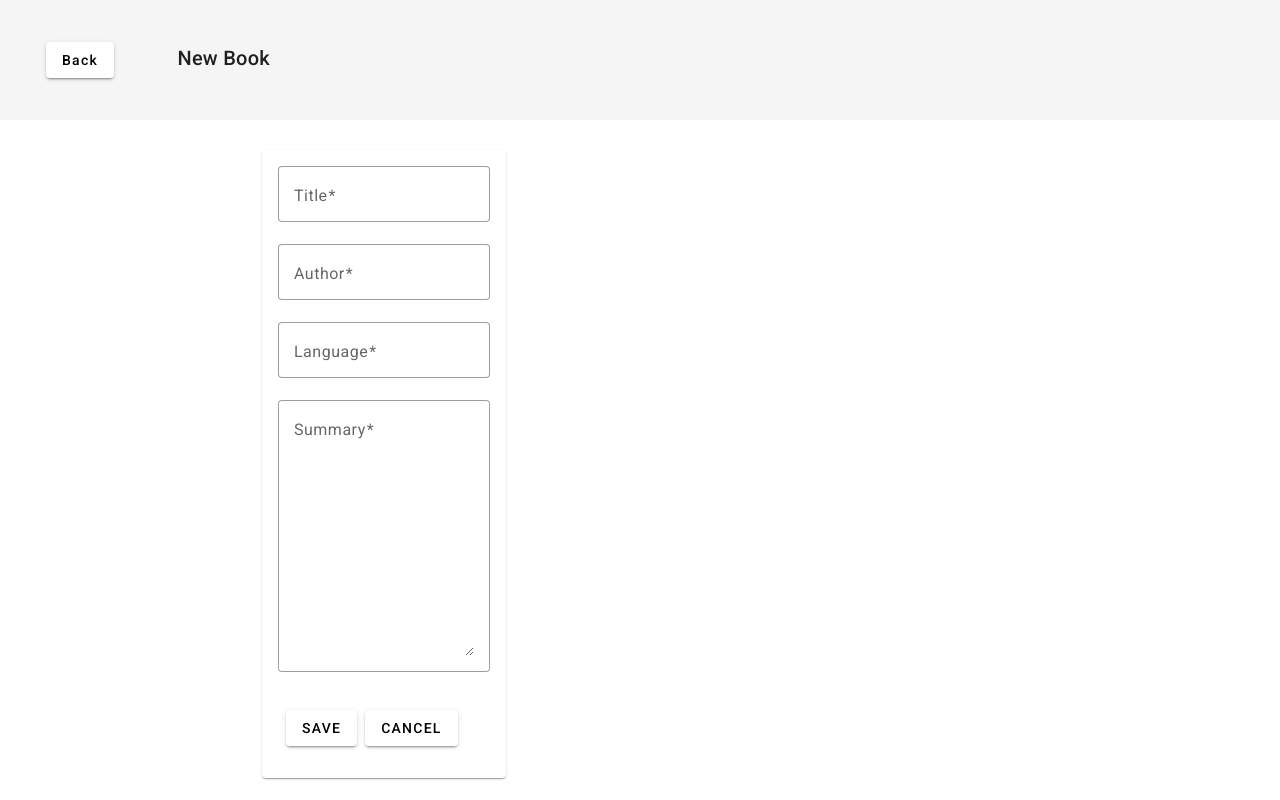
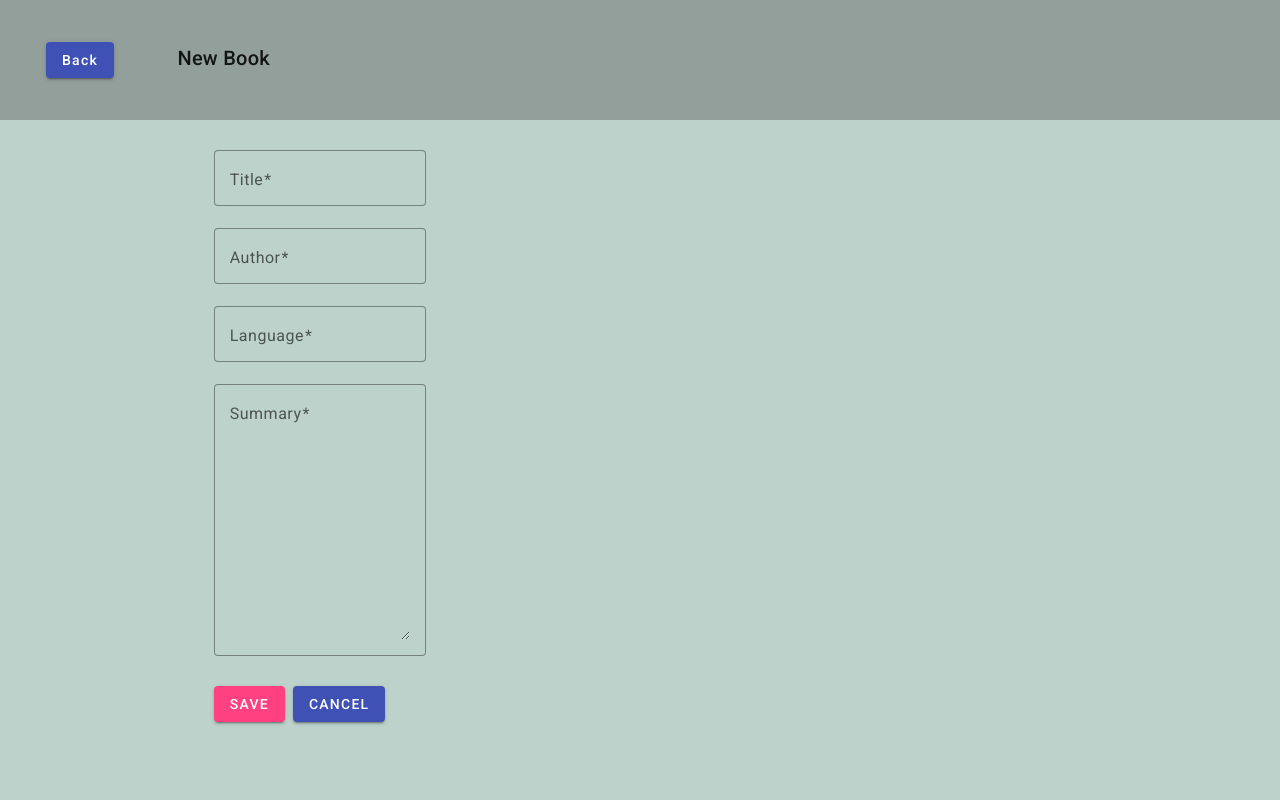
Before and after one commit to cmirandao/Proyects, an Angular app: page /newbook in a window 1280 px wide. Built offline with nearby package versions, Linux system fonts and the light colour scheme.

Commit message:
fix edit

```diff
--- a/src/app/pages/book-detail/book-detail.component.html
+++ b/src/app/pages/book-detail/book-detail.component.html
@@ -1,11 +1,14 @@
 <mat-toolbar>
     <section>
-        <div class="example-button-row"><button mat-raised-button (click)="navigateToProducts()">Back</button></div>
-        <div><h1>Edit Book</h1></div>
+        <div class="example-button-row"><button mat-raised-button color="primary"
+                (click)="navigateToProducts()">Back</button></div>
+        <div>
+            <h1>Edit Book</h1>
+        </div>
     </section>
 </mat-toolbar>
-<mat-card>
-    <mat-card-content class="example-full-width">
+<mat-grid-list cols="2" rows="1">
+    <mat-grid-tile class="content">
         <form [formGroup]="bookForm" (ngSubmit)="saveProduct()">
             <div>
                 <mat-form-field appearance="outline">
@@ -34,10 +37,16 @@
                     <textarea rows="10" matInput [formControl]="summary" required></textarea>
                 </mat-form-field>
             </div>
-            <mat-card-actions  class="example-button-row">
-                <button mat-raised-button class="action" type="submit">SAVE</button>
-                <button mat-raised-button class="action" type="button" (click)="cancel()">CANCEL</button>
+            <mat-card-actions class="example-button-row">
+                <button mat-raised-button class="action" color="accent" type="submit">SAVE</button>
+                <button mat-raised-button class="action" color="primary" type="button"
+                    (click)="cancel()">CANCEL</button>
             </mat-card-actions>
         </form>
-    </mat-card-content>
-</mat-card>
+    </mat-grid-tile>
+    <mat-grid-tile>
+        <img *ngIf="books.published_works" mat-card-image src="{{books.published_works[0].cover_art_url}}" alt="">
+        <img *ngIf="books.image" mat-card-image src="{{books.image}}" alt="">
+    </mat-grid-tile>
+
+</mat-grid-list>
--- a/src/app/pages/book-detail/book-detail.component.ts
+++ b/src/app/pages/book-detail/book-detail.component.ts
@@ -44,18 +44,18 @@ export class BookDetailComponent implements OnInit {
   getBook(data: any): void {
     this.productsService.getProductById(data).subscribe((data) => {
       if (data) {
+        this.books = data;
         this.bookForm.patchValue(data);
       } else {
         console.log('No found');
       }
-      console.log(this.bookForm.value)
     });
   }
 
   saveProduct(): void {
     if (this.bookForm.valid) {
       const productData = this.bookForm.value;
-      this.productsService.saveProduct(productData, this.book);
+      this.productsService.saveProduct(productData, this.books.work_id);
       this.clearForm();
       this.navigateToProducts();
     } else {
--- a/src/app/pages/home/home.component.html
+++ b/src/app/pages/home/home.component.html
@@ -1,24 +1,30 @@
+
 <mat-toolbar>
   <section>
-    <div class="example-button-row"><button mat-raised-button (click)="navigateToFormProduct()">New Book</button></div>
+    <div class="example-button-row">
+      <button mat-raised-button color="primary" (click)="navigateToFormProduct()">New Book</button>
+    </div>
       <div><h1>Books app</h1></div>
   </section>
 </mat-toolbar>
-<mat-accordion class="example-card">
+<mat-accordion  class="example-headers-align">
   <mat-expansion-panel (opened)="panelOpenState = true" (closed)="panelOpenState = false" hideToggle
     *ngFor="let book of books">
     <mat-expansion-panel-header>
-      <button mat-raised-button matTooltip="Delete" (click)="deleteProduct(book)">
-        <mat-icon>delete</mat-icon>
-      </button>
-      <button mat-raised-button matTooltip="Edit" (click)="editProduct(book.work_id)">
-        <mat-icon>edit</mat-icon>
-      </button>
+
       <mat-panel-title>
         {{book.title}}
       </mat-panel-title>
       <mat-panel-description>
         {{book.authors}}
+        <div>
+          <button mat-raised-button matTooltip="Delete" color="accent" (click)="deleteProduct(book)">
+            <mat-icon>delete</mat-icon>
+          </button>
+          <button mat-raised-button matTooltip="Edit" (click)="editProduct(book.work_id)">
+            <mat-icon>edit</mat-icon>
+          </button>
+        </div>
       </mat-panel-description>
     </mat-expansion-panel-header>
     <p>Language: {{book.language}}</p>
--- a/src/app/pages/home/home.component.ts
+++ b/src/app/pages/home/home.component.ts
@@ -63,6 +63,10 @@ export class HomeComponent implements OnInit {
     this._productsService.navigateToFormProduct();
   }
 
+  navigateToProducts() {
+    this._productsService.navigateToProducts();
+  }
+
   ngOnDestroy() {
     if (this.productsSubscription) {
       this.productsSubscription.unsubscribe();
--- a/src/app/pages/new-book/new-book.component.html
+++ b/src/app/pages/new-book/new-book.component.html
@@ -1,13 +1,14 @@
 <mat-toolbar>
     <section>
-        <div class="example-button-row"><button mat-raised-button (click)="navigateToProducts()">Back</button></div>
+        <div class="example-button-row"><button mat-raised-button color="primary"
+                (click)="navigateToProducts()">Back</button></div>
         <div>
             <h1>New Book</h1>
         </div>
     </section>
 </mat-toolbar>
-<mat-card>
-    <mat-card-content>
+<mat-grid-list cols="2" rows="1">
+    <mat-grid-tile class="content">
         <form [formGroup]="bookForm" (ngSubmit)="saveProduct()">
             <div>
                 <mat-form-field appearance="outline">
@@ -37,9 +38,10 @@
                 </mat-form-field>
             </div>
             <mat-card-actions class="example-button-row">
-                <button mat-raised-button class="action" type="submit">SAVE</button>
-                <button mat-raised-button class="action" type="button" (click)="cancel()">CANCEL</button>
+                <button mat-raised-button class="action" color="accent" type="submit">SAVE</button>
+                <button mat-raised-button class="action" color="primary" type="button"
+                    (click)="cancel()">CANCEL</button>
             </mat-card-actions>
         </form>
-    </mat-card-content>
-</mat-card>
+    </mat-grid-tile>
+</mat-grid-list>
--- a/src/app/pages/new-book/new-book.component.scss
+++ b/src/app/pages/new-book/new-book.component.scss
@@ -1 +1,4 @@
 @import '../../../styles.scss';
+footer {
+    background-color: #ccc;
+  }
--- a/src/app/shared/services/product.service.ts
+++ b/src/app/shared/services/product.service.ts
@@ -15,6 +15,7 @@ export class ProductService {
   private productsUpdated = new Subject<Books[]>();
   dataLoaded: boolean = false;
   private localStorageKey = 'products';
+  published_works = "https://s3.amazonaws.com/mm-static-media/books/cover-art/fiction_nonfiction_poetry.png";
 
   getAllProducts(): Observable<any> {
     return this.http.get(`https://book-finder1.p.rapidapi.com/api/search`, {
@@ -57,6 +58,8 @@ export class ProductService {
     if (id) {
       const index = this.productsLocal.findIndex(p => p.work_id === id);
       if (index != -1) {
+        product.work_id = id;
+        product.published_works = this.productsLocal[index].published_works;
         this.productsLocal[index] = { ...product };
         this.saveLocalProducts();
         this.productsUpdated.next([...this.productsLocal]);
@@ -66,6 +69,7 @@ export class ProductService {
     } else {
       let newId = this.generateUniqueId();
       product.work_id = newId;
+      product.image = this.published_works;
       this.productsLocal.push({ ...product });
       this.saveLocalProducts();
       this.productsUpdated.next([...this.productsLocal]);
--- a/src/app/shared/shared.module.ts
+++ b/src/app/shared/shared.module.ts
@@ -10,6 +10,8 @@ import { MatTooltipModule } from '@angular/material/tooltip';
 import { MatInputModule } from '@angular/material/input';
 import { MatFormFieldModule } from "@angular/material/form-field";
 import { ReactiveFormsModule } from '@angular/forms';
+import {MatGridListModule} from '@angular/material/grid-list';
+import {MatTabsModule} from '@angular/material/tabs';
 
 @NgModule({
   declarations: [],
@@ -26,7 +28,9 @@ import { ReactiveFormsModule } from '@angular/forms';
     MatTooltipModule,
     MatInputModule,
     MatFormFieldModule,
-    ReactiveFormsModule
+    ReactiveFormsModule,
+    MatGridListModule,
+    MatTabsModule
   ],
 
 })
--- a/src/styles.scss
+++ b/src/styles.scss
@@ -8,6 +8,16 @@ body {
 body {
   margin: 0;
   font-family: Roboto, "Helvetica Neue", sans-serif;
+  background-color: rgb(189, 210, 203);
+}
+
+mat-form-field{
+  display: block;
+}
+
+mat-grid-list {
+  width: 100%;
+  align-content: center;
 }
 
 mat-toolbar {
@@ -15,15 +25,39 @@ mat-toolbar {
   display: flex;
   justify-content: space-between;
   flex-wrap: wrap;
+  align-content: center;
+  background-color: rgb(147, 159, 155);
+}
+
+mat-expansion-panel {
+  background-color: rgb(189, 210, 203);
 }
 
 mat-card {
-  margin: 0;
+  // margin: 0;
   font-family: Roboto, "Helvetica Neue", sans-serif;
   position: absolute;
   top: 58%;
   left: 30%;
   transform: translate(-50%, -50%);
+  max-width: 450px;
+  margin: 10px;
+}
+
+mat-card-content {
+  background-color: rgb(189, 210, 203);
+  padding: 25%;
+}
+
+textarea {
+  min-height: 100px;
+}
+
+.content {
+  width: 50%;
+}
+img {
+  width: 50%;
 }
 
 .example-card {
@@ -68,3 +102,19 @@ section {
     padding-block: 5%;
   }
 }
+
+.example-headers-align .mat-expansion-panel-header-description {
+  justify-content:space-between;
+  align-items: center;
+  div {
+    justify-content:flex-end;
+  }
+}
+
+.example-headers-align .mat-mdc-form-field + .mat-mdc-form-field {
+  margin-left: 8px;
+}
+
+.example-container mat-form-field + mat-form-field {
+  margin-left: 8px;
+}
```
Also changed, not shown: src/app/models/products.models.ts (+2 -7 lines).
